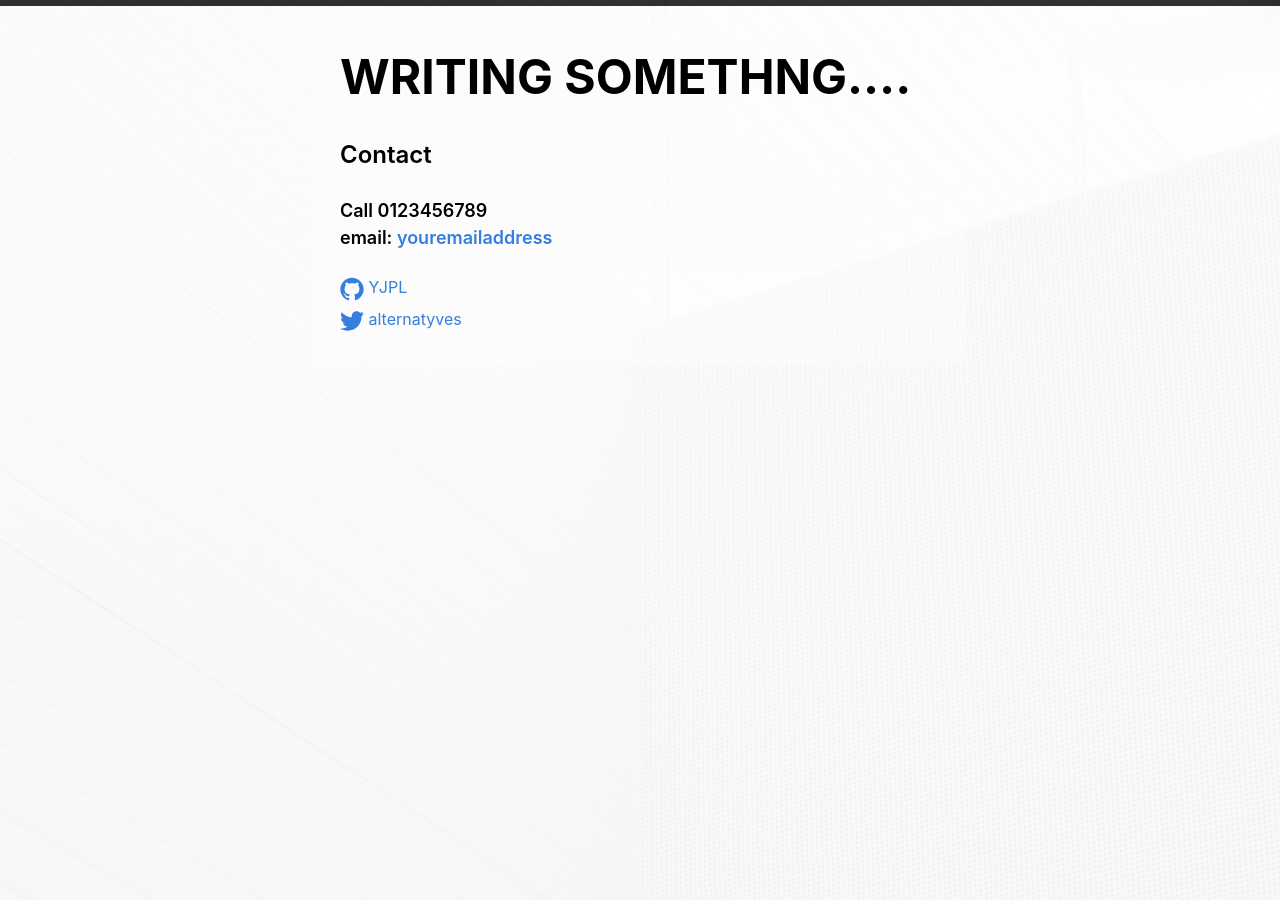
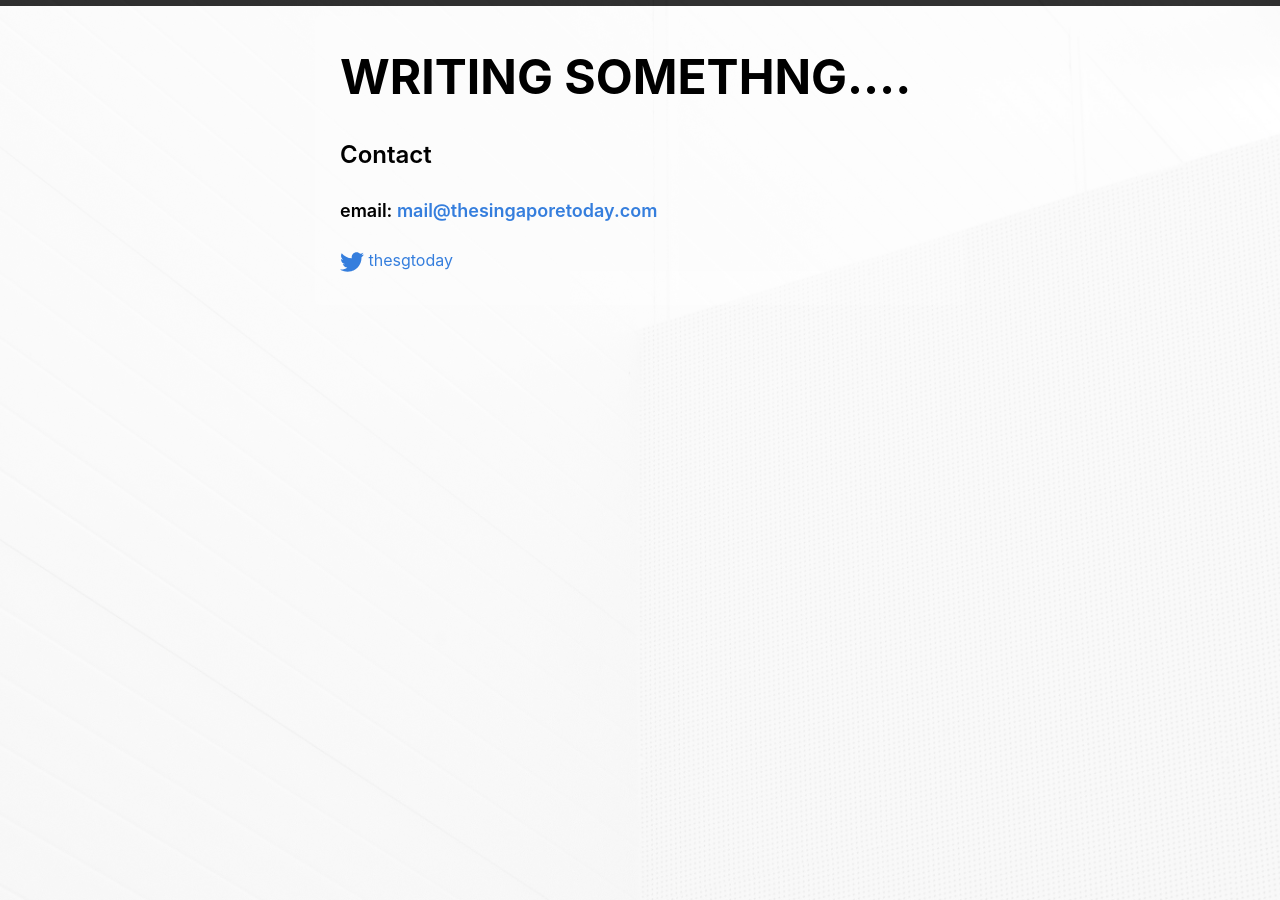
Before and after one commit to tstofficial/soon, a Jekyll site: the page built from index.md, in a window 1280 px wide. Built offline with Jekyll 4.4.1, drawn with Linux system fonts in a browser that asks for light colours.

Commit message:
Update _config.yaml

```diff
--- a/_config.yaml
+++ b/_config.yaml
@@ -13,14 +13,14 @@
 # you will see them accessed via {{ site.title }}, {{ site.email }}, and so on.
 # You can create any custom variable you would like, and they will be accessible
 # in the templates via {{ site.myvariable }}.
-title: Soon
-email: youremailaddress
-phone: 0123456789
-description: A coming soon page for Jekyll
+title: The Singapore Today
+email: mail@thesingaporetoday.com
+#phone: 0123456789
+description: All Good Stores
 baseurl: "" # the subpath of your site, e.g. /blog
-url: "https://yjpl.github.io/soon/" # the base hostname & protocol for your site, e.g. http://example.com
-twitter_username: alternatyves
-github_username: YJPL
+url: "https://www.thesingaporetoday.com" # the base hostname & protocol for your site, e.g. http://example.com
+twitter_username: thesgtoday
+#github_username: YJPL
 
 # Build settings
 markdown: kramdown
```
